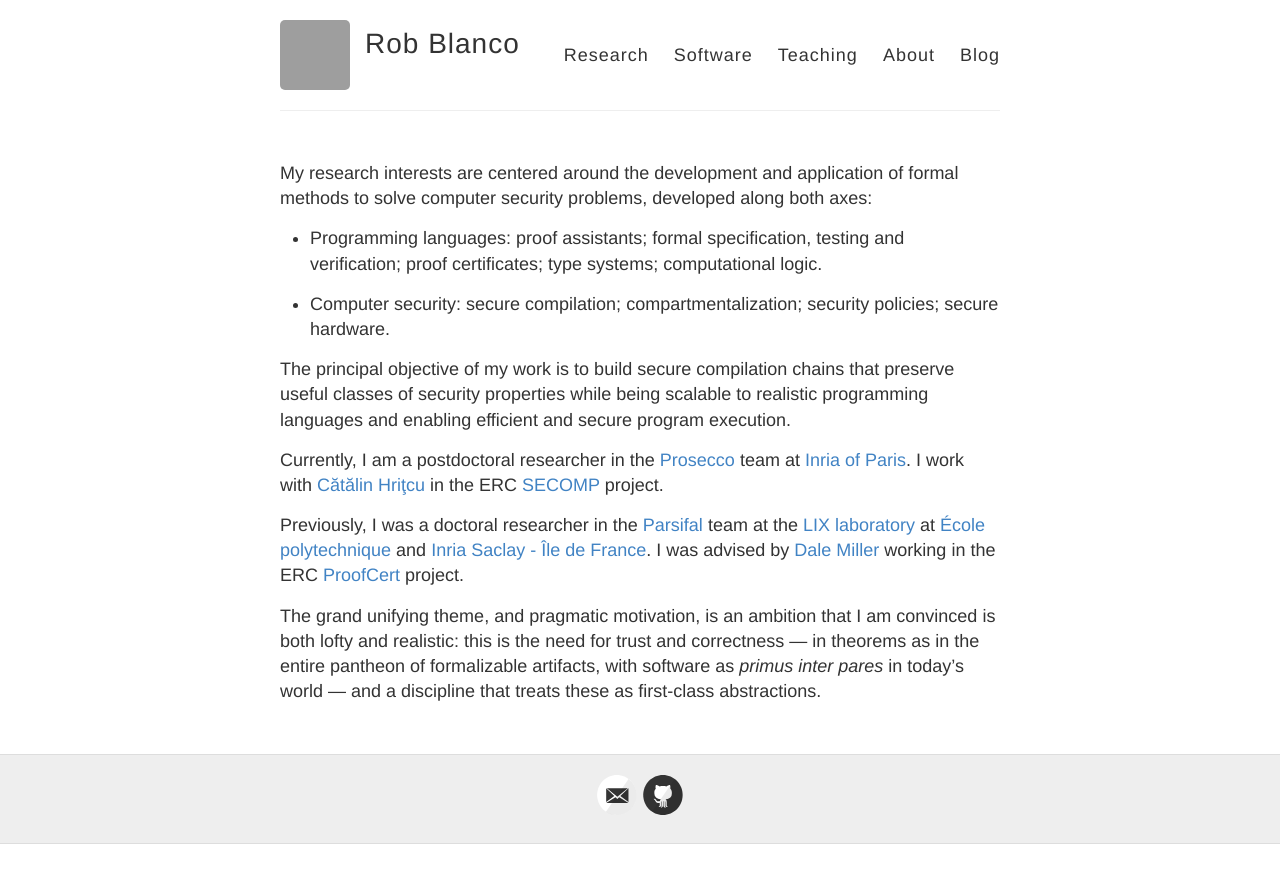
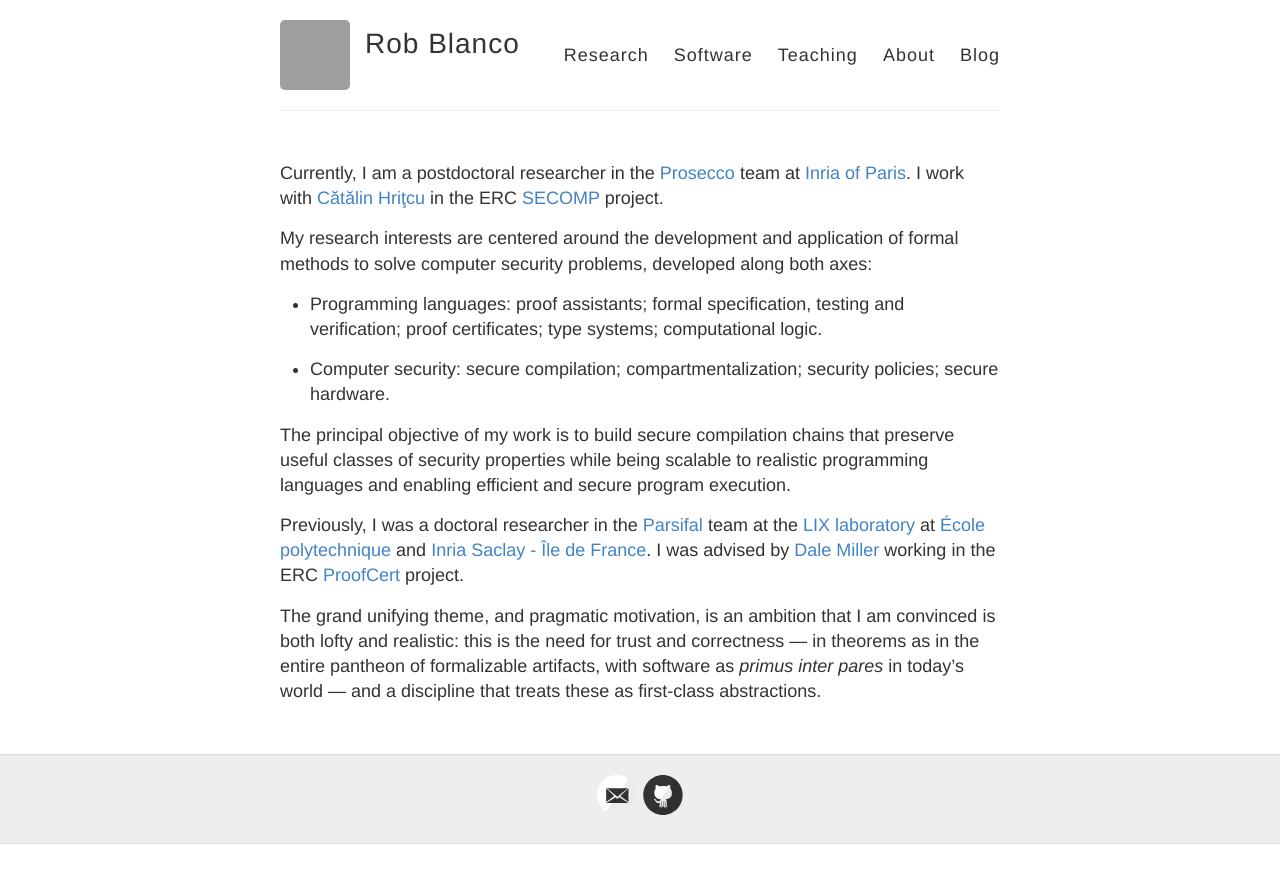
Before and after one commit to robblanco/robblanco.github.io, a Jekyll site: the page built from index.md, in a window 1280 px wide. Shown: the top 883 px of the page. Built offline with Jekyll 4.4.1, drawn with Linux system fonts in a browser that asks for light colours; part of the change alters nothing that is shown; grey boxes are pictures that could not be loaded.

Commit message:
Move intro to top

```diff
--- a/index.md
+++ b/index.md
@@ -1,6 +1,12 @@
 ---
 layout: default
 ---
+
+Currently, I am a postdoctoral researcher
+in the [Prosecco](http://prosecco.gforge.inria.fr/) team
+at [Inria of Paris](https://www.inria.fr/en/centre/paris).
+I work with [Cătălin Hriţcu](http://prosecco.gforge.inria.fr/personal/hritcu/)
+in the ERC [SECOMP](https://secure-compilation.github.io/) project.
 
 My research interests are centered around the development and application of
 formal methods to solve computer security problems, developed along both axes:
@@ -15,12 +21,6 @@ The principal objective of my work is to build secure compilation chains that
 preserve useful classes of security properties while being scalable to realistic
 programming languages and enabling efficient and secure program execution.
 
-Currently, I am a postdoctoral researcher
-in the [Prosecco](http://prosecco.gforge.inria.fr/) team
-at [Inria of Paris](https://www.inria.fr/en/centre/paris).
-I work with [Cătălin Hriţcu](http://prosecco.gforge.inria.fr/personal/hritcu/)
-in the ERC [SECOMP](https://secure-compilation.github.io/) project.
-
 Previously, I was a doctoral researcher
 in the [Parsifal](https://team.inria.fr/parsifal/) team
 at the [LIX laboratory](https://www.lix.polytechnique.fr/) at
```
